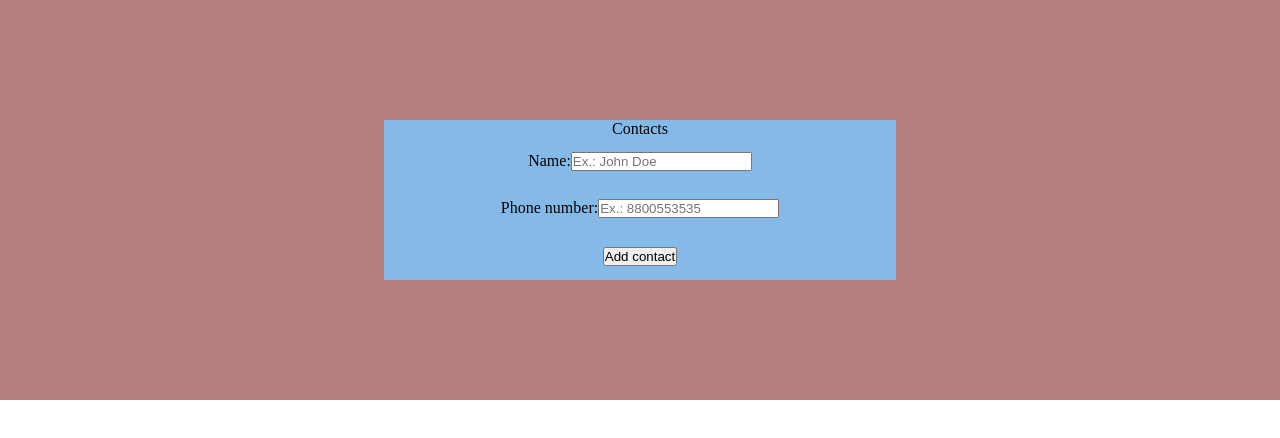
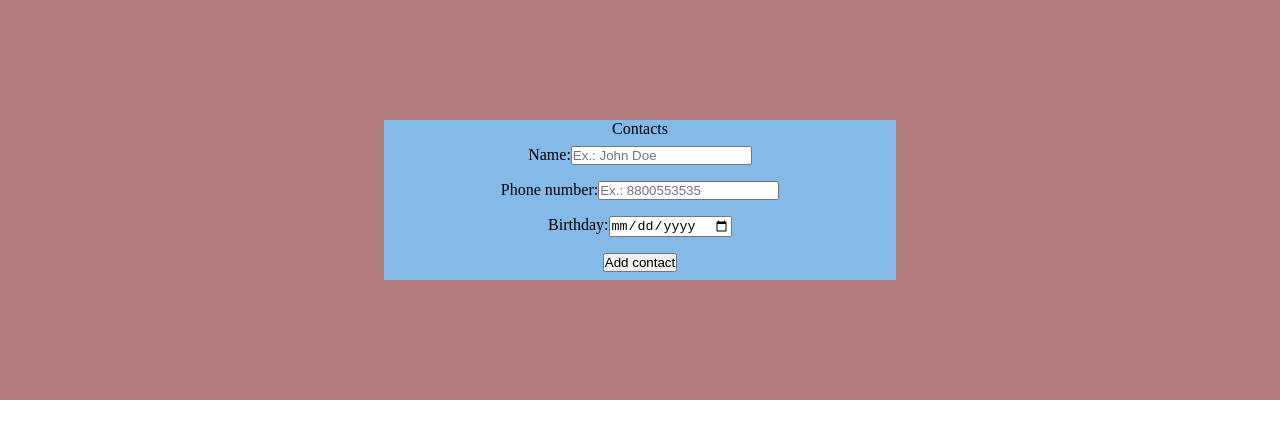
Before and after one commit to Betrayer/myPride, a React (Create React App) app: page / in a window 1280 px wide. Shown: the top 438 px of the page. Built offline with nearby package versions, Linux system fonts and the light colour scheme.

Commit message:
made one more type for TS

```diff
--- a/src/App.tsx
+++ b/src/App.tsx
@@ -8,6 +8,7 @@ function App() {
   // State management
   const [name, setName] = useState("");
   const [number, setNumber] = useState("");
+  const [birthday, setBirthday] = useState("");
   const [alert, setAlert] = useState(false);
 
   // Alert listener for modal window
@@ -22,26 +23,37 @@ function App() {
 
   // My custom iterface for new contact
   interface User {
-    name: string;
+    name: string | number;
     number: number;
-    birthday?: number | string; // ! IMPORTANT (now it's disabled)
+    birthday?: FormDataEntryValue | null; // ! IMPORTANT (now it's disabled)
   }
 
   // Form handler - we're getting data from input and storing it in local storage using User interface
-  const handleForm = (e: React.FormEvent) => {
+  const handleForm = (e: React.FormEvent): void => {
     e.preventDefault();
     const formData = new FormData(e.target as HTMLFormElement);
     const getName = formData.get("user_name");
     const getNumber = Number(formData.get("user_number"));
+    const getBirthday = formData.get("user_birthday");
     const user: User = {
       name: `${getName}`,
       number: getNumber,
+      birthday: getBirthday,
     };
+    // -------------
+    // Here's another way to create "user" w/o interface, but it seems to be less understandale, so i'll stick to first option
+    // const user: { name: string | number; number: number; birthday?: number } = {
+    //   name: `${getName}`,
+    //   number: getNumber,
+    // birthday: getBirthday,
+    // };
+    // -------------
     if (!Number.isNaN(getNumber)) {
       contactsList.push(user);
       localStorage.setItem("contacts", JSON.stringify(contactsList));
       setName("");
       setNumber("");
+      setBirthday("");
     } else {
       setAlert(true);
     }
@@ -86,6 +98,16 @@ function App() {
               ></input>
             </li>
             <li>
+              <label htmlFor="date">Birthday:</label>
+              <input
+                id="birthDate"
+                name="user_birthday"
+                type="date"
+                value={birthday}
+                onChange={(e) => setBirthday(e.target.value)}
+              ></input>
+            </li>
+            <li>
               <button type="submit">Add contact</button>
             </li>
           </ul>
--- a/src/components/list/ContactsList.tsx
+++ b/src/components/list/ContactsList.tsx
@@ -12,6 +12,7 @@ const ContactsList = () => {
       {contactsList.map((contact: any) => (
         <span key={contact.number}>
           {contact.name}, {contact.number}
+          {!contact.birthday ? null : `, ${contact.birthday}`}
         </span>
       ))}
       <li></li>
```
